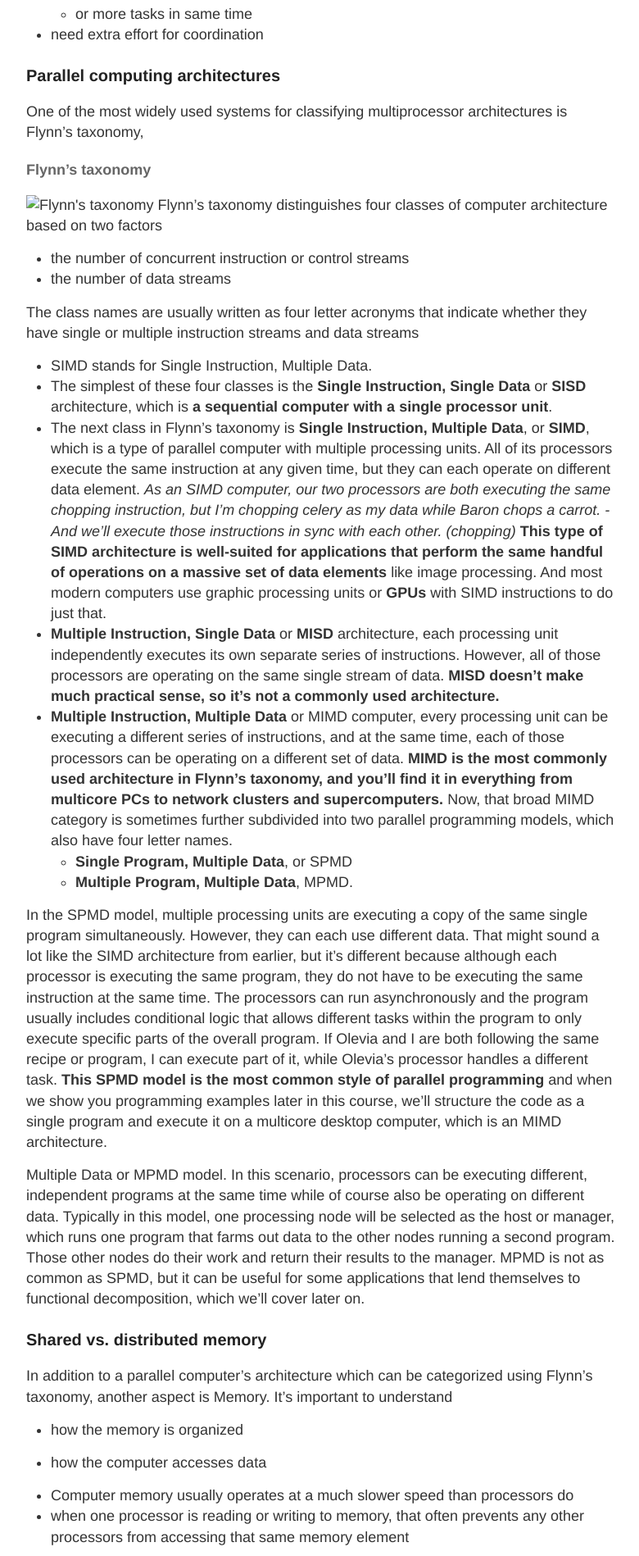
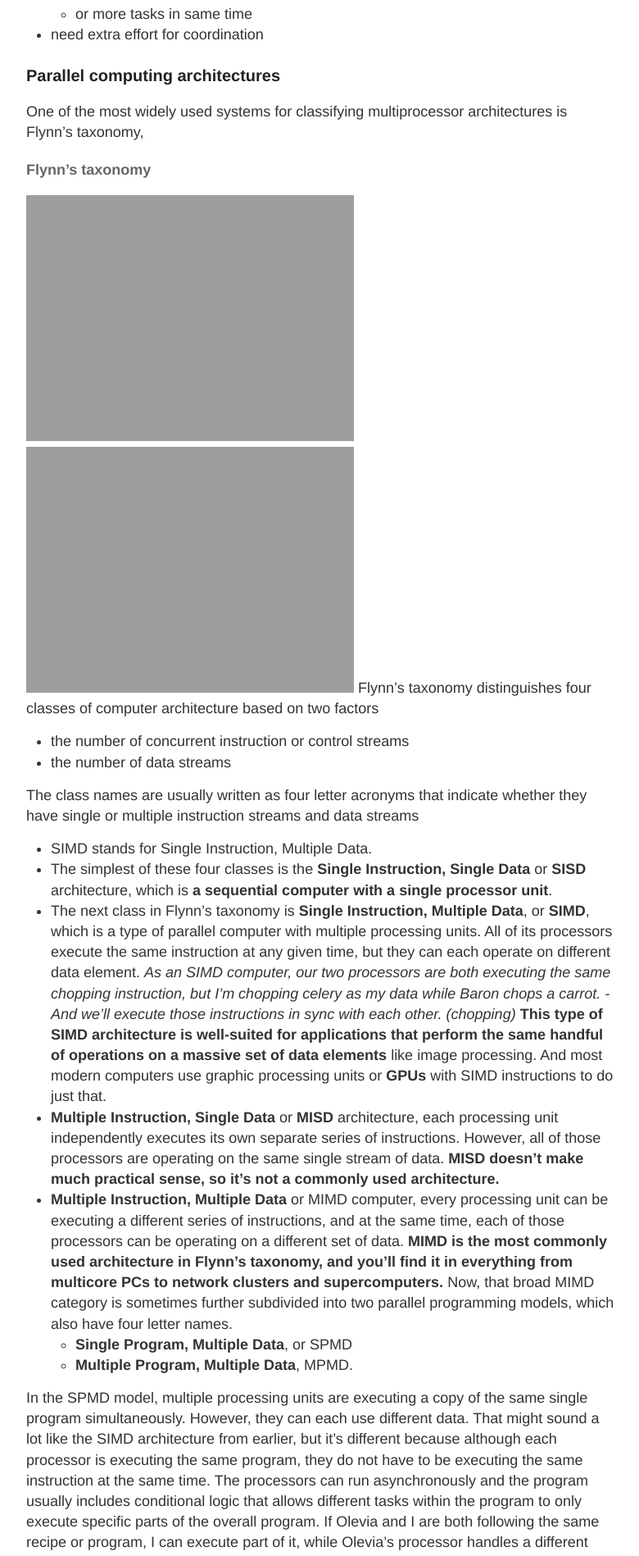
Before and after one commit to KevKeyingLi/KevKeyingLi.github.io, a Jekyll site: the page built from drafts/Parallel and Concurrent Programming with Java/2020-12-16 Parallel and Concurrent Programming with Java.md, in a window 1280 px wide. Shown: the part 628-2526 px from the top of the page at 82% size, without its empty margins (248-1028 px from the left). Built offline with Jekyll 4.4.1, drawn with Linux system fonts in a browser that asks for light colours; our own code applies the rules of GitHub Pages for plain Markdown files.

Commit message:
Fix n test image link

```diff
--- a/drafts/Parallel and Concurrent Programming with Java/2020-12-16 Parallel and Concurrent Programming with Java.md
+++ b/drafts/Parallel and Concurrent Programming with Java/2020-12-16 Parallel and Concurrent Programming with Java.md
@@ -16,7 +16,8 @@ Parrallel
 One of the most widely used systems for classifying multiprocessor architectures is Flynn's taxonomy,
 
 #### Flynn's taxonomy
-![Flynn's taxonomy](./images/Flynn's Taxonomy.png)
+![Flynn's taxonomy](./images/Flynn's\ Taxonomy.png)
+![Flynn's taxonomy](images/Flynn's\ Taxonomy.png)
 Flynn's taxonomy distinguishes four classes of computer architecture based on two factors
 * the number of concurrent instruction or control streams
 * the number of data streams
```
